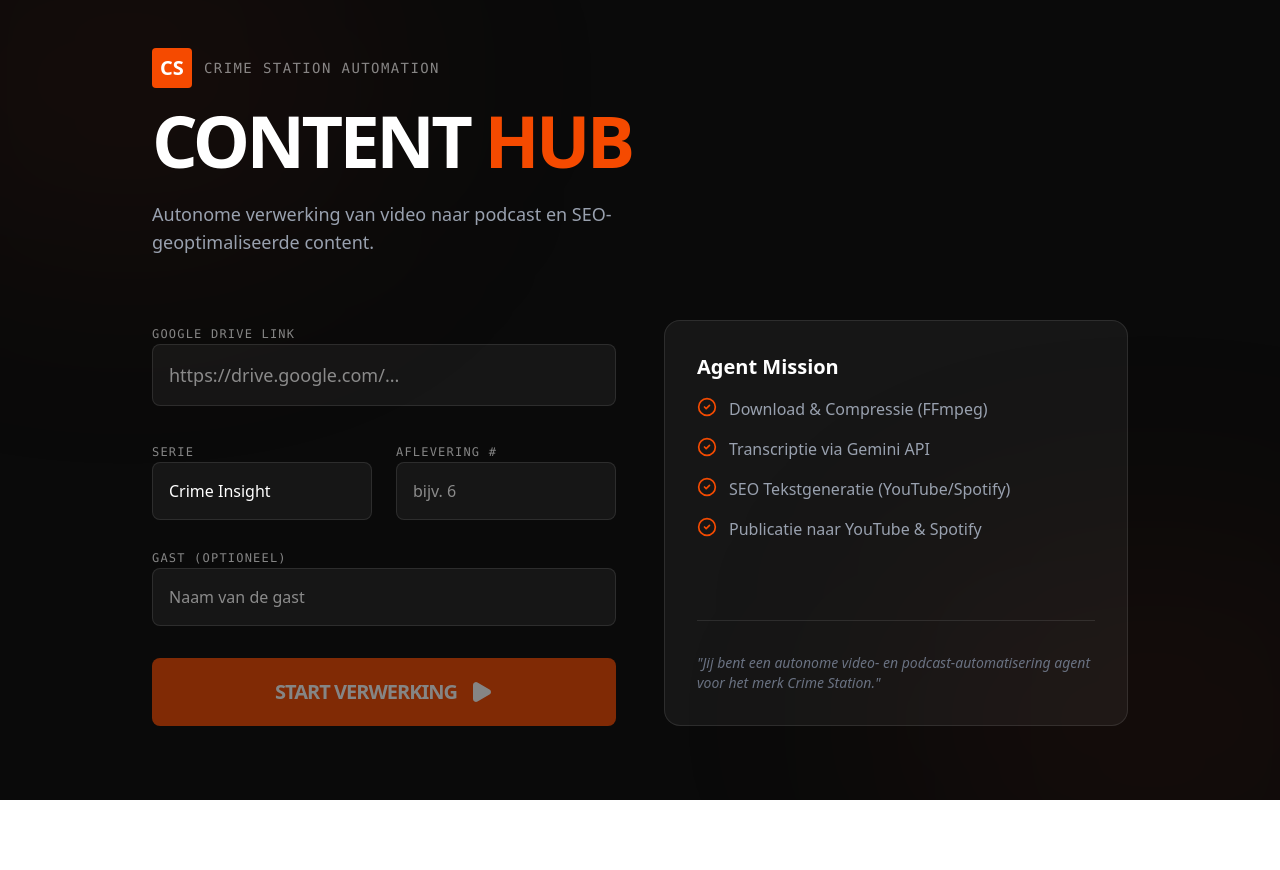
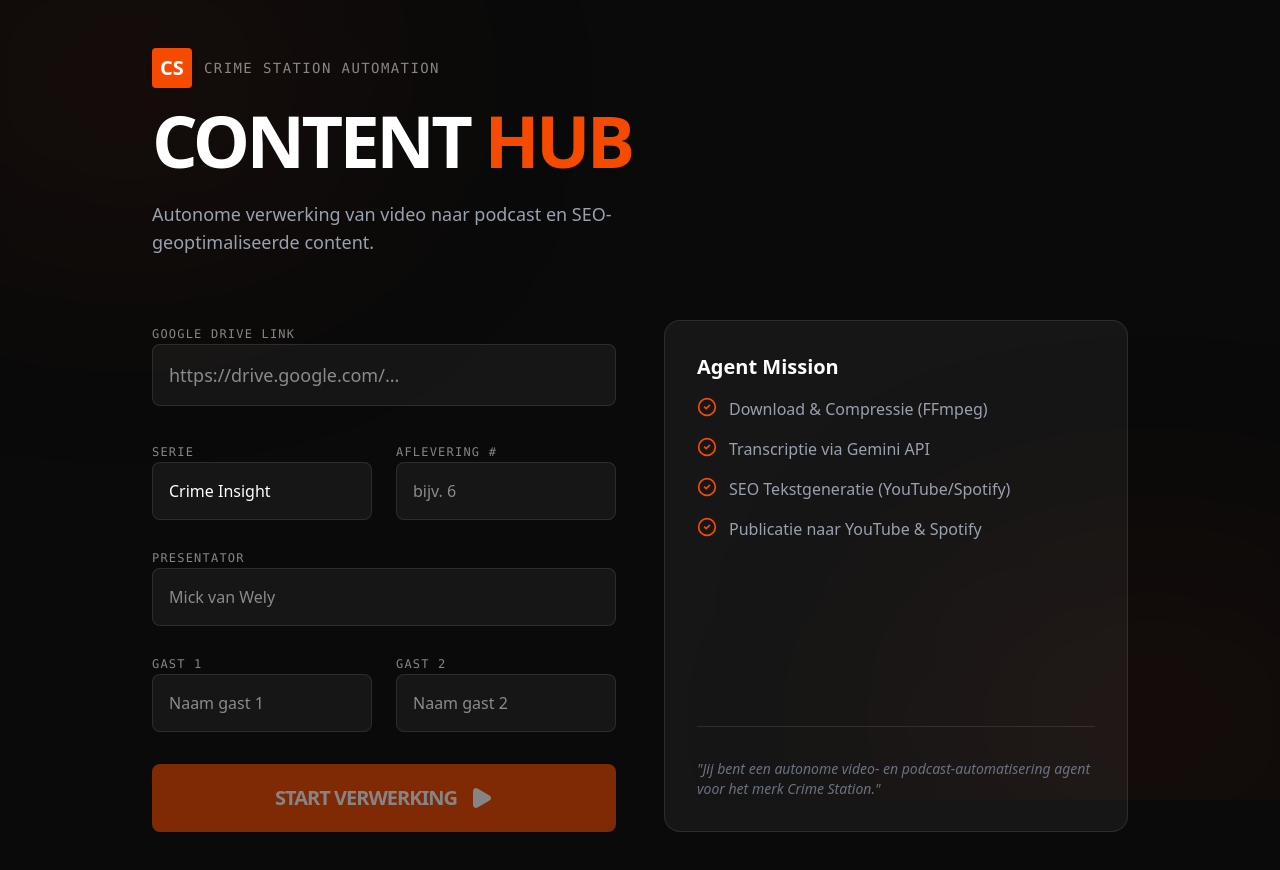
Before and after one commit to ceesoddens-bit/crime-station-automation-hub, a React (Vite) app: page / in a window 1280 px wide. Shown: the top 870 px of the page. Before the commit the page ends 800 px from the top, so only its background shows below. Built offline with nearby package versions, Linux system fonts and the light colour scheme.

Commit message:
feat: update episode metadata to support host and multiple guest fields

```diff
--- a/server.ts
+++ b/server.ts
@@ -33,7 +33,7 @@ async function startServer() {
 
   // API Routes
   app.post("/api/process", async (req, res) => {
-    const { driveUrl, series, guest, episodeNumber } = req.body;
+    const { driveUrl, series, host, guest1, guest2, episodeNumber } = req.body;
 
     // Helper to extract Drive ID
     const extractFileId = (link: string) => {
@@ -157,14 +157,16 @@ async function startServer() {
 
         GEGEVENS:
         Serie: ${series}
-        Gast: ${guest}
+        Presentator: ${host}
+        Gast 1: ${guest1}
+        Gast 2: ${guest2}
         Aflevering Nummer: ${episodeNumber}
         Transcriptie: ${transcription}
 
         INSTRUCTIES:
         1. Titel: Maak een pakkende titel in de stijl: "[Onderwerp] | [Sub-onderwerp] | ${series} #${episodeNumber}"
         2. Intro: Maximaal 3-4 zinnen, eindigend met "Luisteren!!"
-        3. Gebruik de namen ${series} en ${guest} (indien ingevuld) in de intro en noem aflevering ${episodeNumber}.
+        3. Gebruik de namen van de presentator (${host}) en de gasten (${guest1}, ${guest2}) indien ingevuld in de intro. Beschrijf wie met wie praat over de zaak.
         5. Genereer één blok voor YouTube en één korter blok voor Spotify in dezelfde stijl.
       `;
       const genResponse = await ai.models.generateContent({
--- a/src/App.tsx
+++ b/src/App.tsx
@@ -29,7 +29,9 @@ interface Step {
 export default function App() {
   const [driveUrl, setDriveUrl] = useState('');
   const [series, setSeries] = useState('Crime Insight');
-  const [guest, setGuest] = useState('');
+  const [host, setHost] = useState('');
+  const [guest1, setGuest1] = useState('');
+  const [guest2, setGuest2] = useState('');
   const [episodeNumber, setEpisodeNumber] = useState('');
   const [isStarted, setIsStarted] = useState(false);
   const [currentStep, setCurrentStep] = useState(0);
@@ -45,7 +47,9 @@ export default function App() {
         const parsed = JSON.parse(savedState);
         setDriveUrl(parsed.driveUrl || '');
         setSeries(parsed.series || 'Crime Insight');
-        setGuest(parsed.guest || '');
+        setHost(parsed.host || '');
+        setGuest1(parsed.guest1 || '');
+        setGuest2(parsed.guest2 || '');
         setEpisodeNumber(parsed.episodeNumber || '');
         setIsStarted(parsed.isStarted || false);
         setCurrentStep(parsed.currentStep || 0);
@@ -93,7 +97,9 @@ export default function App() {
     updateStepStatus(0, 'processing');
 
     try {
-      const response = await axios.post('/api/process', { driveUrl, series, guest, episodeNumber });
+      const response = await axios.post('/api/process', {
+        driveUrl, series, host, guest1, guest2, episodeNumber
+      });
       const data = response.data;
 
       if (data.status === 'waiting_approval') {
@@ -201,12 +207,32 @@ export default function App() {
                   />
                 </div>
                 <div className="space-y-2 sm:col-span-2">
-                  <label className="text-xs font-mono uppercase tracking-widest opacity-50">Gast (Optioneel)</label>
+                  <label className="text-xs font-mono uppercase tracking-widest opacity-50">Presentator</label>
                   <input
                     type="text"
-                    placeholder="Naam van de gast"
-                    value={guest}
-                    onChange={(e) => setGuest(e.target.value)}
+                    placeholder="Mick van Wely"
+                    value={host}
+                    onChange={(e) => setHost(e.target.value)}
+                    className="w-full bg-white/5 border border-white/10 rounded-lg px-4 py-4 focus:outline-none focus:border-orange-600 transition-colors"
+                  />
+                </div>
+                <div className="space-y-2">
+                  <label className="text-xs font-mono uppercase tracking-widest opacity-50">Gast 1</label>
+                  <input
+                    type="text"
+                    placeholder="Naam gast 1"
+                    value={guest1}
+                    onChange={(e) => setGuest1(e.target.value)}
+                    className="w-full bg-white/5 border border-white/10 rounded-lg px-4 py-4 focus:outline-none focus:border-orange-600 transition-colors"
+                  />
+                </div>
+                <div className="space-y-2">
+                  <label className="text-xs font-mono uppercase tracking-widest opacity-50">Gast 2</label>
+                  <input
+                    type="text"
+                    placeholder="Naam gast 2"
+                    value={guest2}
+                    onChange={(e) => setGuest2(e.target.value)}
                     className="w-full bg-white/5 border border-white/10 rounded-lg px-4 py-4 focus:outline-none focus:border-orange-600 transition-colors"
                   />
                 </div>
```
